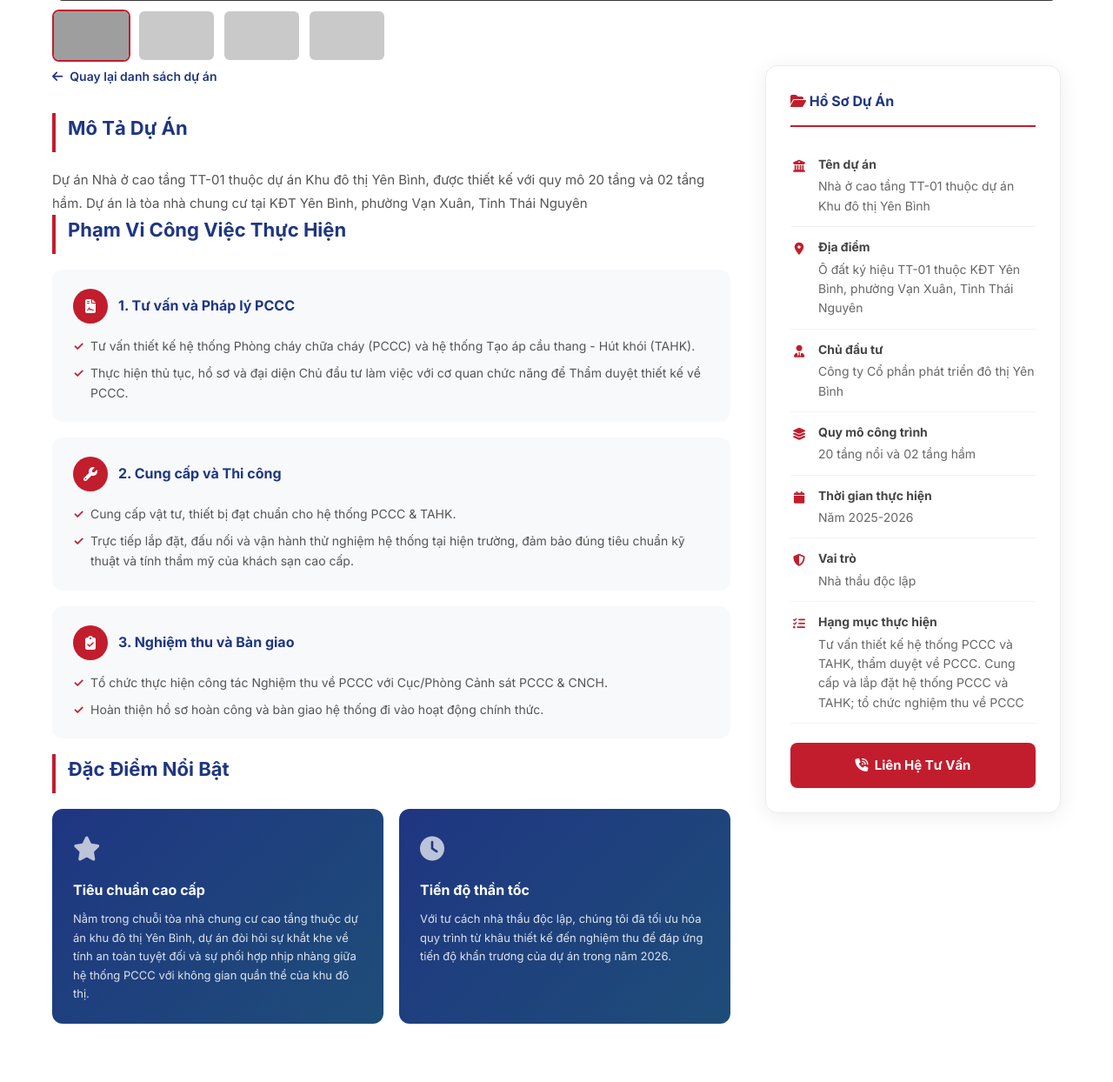
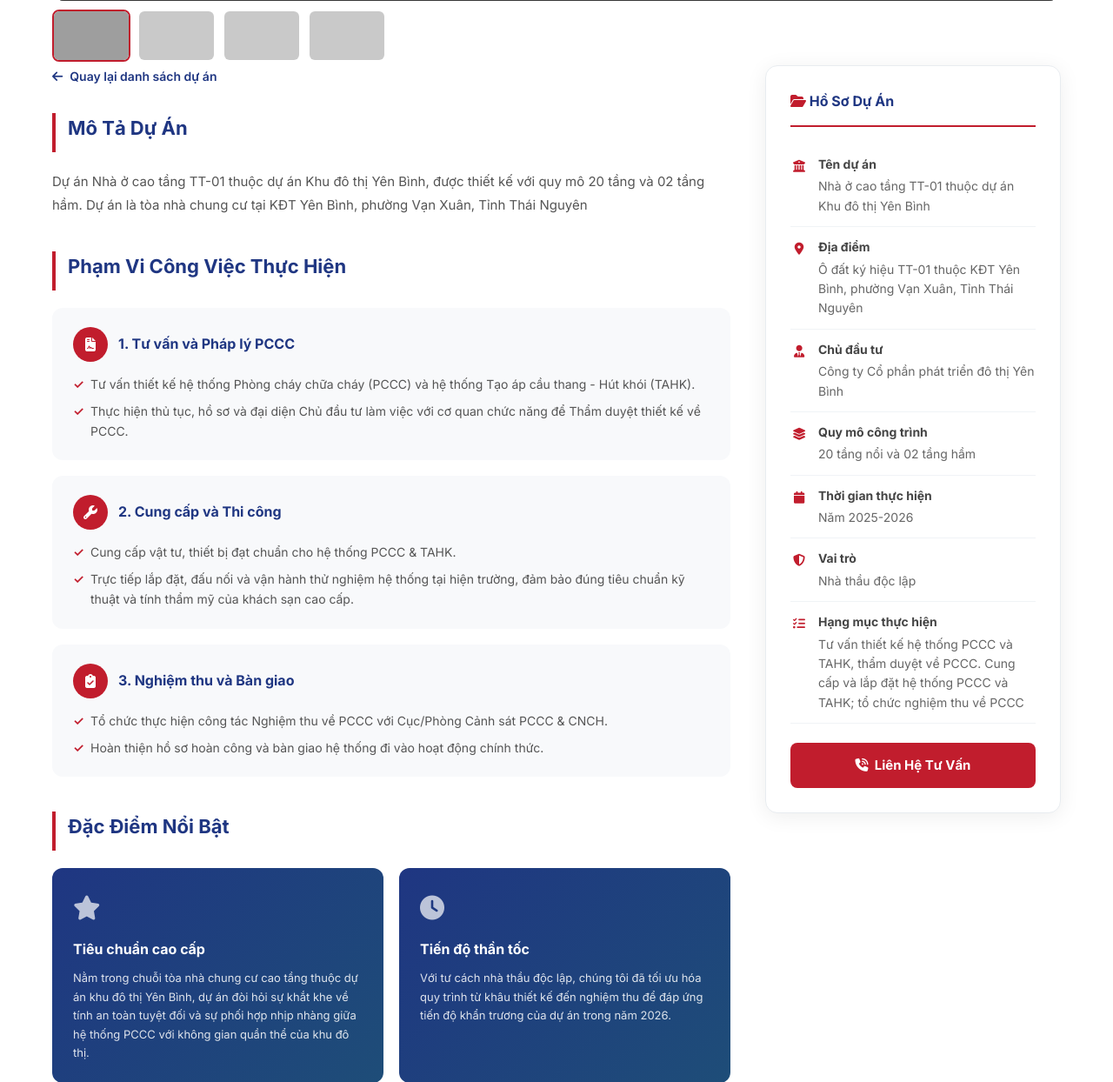
Before and after one commit to thieuan/vietdream_dj, a Django app: page /du-an/khu-do-thi-yen-binh/ in a window 1280 px wide. Shown: the part 841-2085 px from the top of the page at 87% size. Run offline with Django 5.2, Linux system fonts and the light colour scheme; grey boxes are pictures that could not be loaded.

Commit message:
fix project heading section

```diff
--- a/templates/pages/project_detail.html
+++ b/templates/pages/project_detail.html
@@ -190,15 +190,20 @@
     .section-heading {
         font-size: 22px;
         color: var(--secondary);
-        margin-bottom: 18px;
+        margin-top: 40px;
+        margin-bottom: 20px;
         padding-bottom: 10px;
         border-left: 4px solid var(--primary);
         padding-left: 14px;
+    }
+    .detail-main > .fade-up:first-of-type .section-heading {
+        margin-top: 0;
     }
     .project-desc {
         font-size: 15px;
         color: #555;
         line-height: 1.8;
+        margin-bottom: 25px;
     }
 
     /* Work items */
@@ -381,7 +386,7 @@
                 </a>
 
                 <!-- Description -->
-                <div class="fade-up mb-5">
+                <div class="fade-up mb-5 pb-4">
                     <h2 class="section-heading">Mô Tả Dự Án</h2>
                     <p class="project-desc">{{ project.description }}</p>
                 </div>
```
